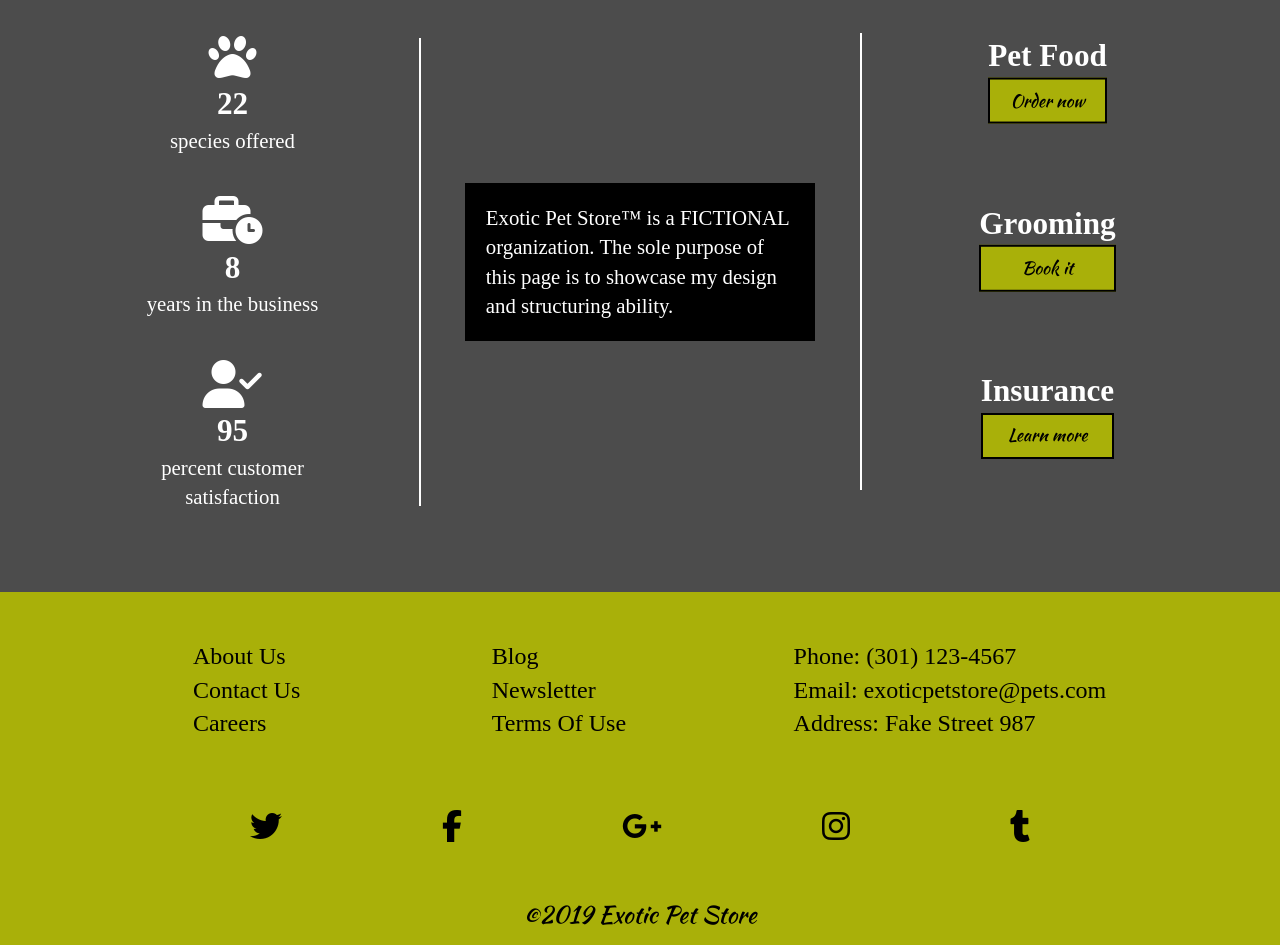
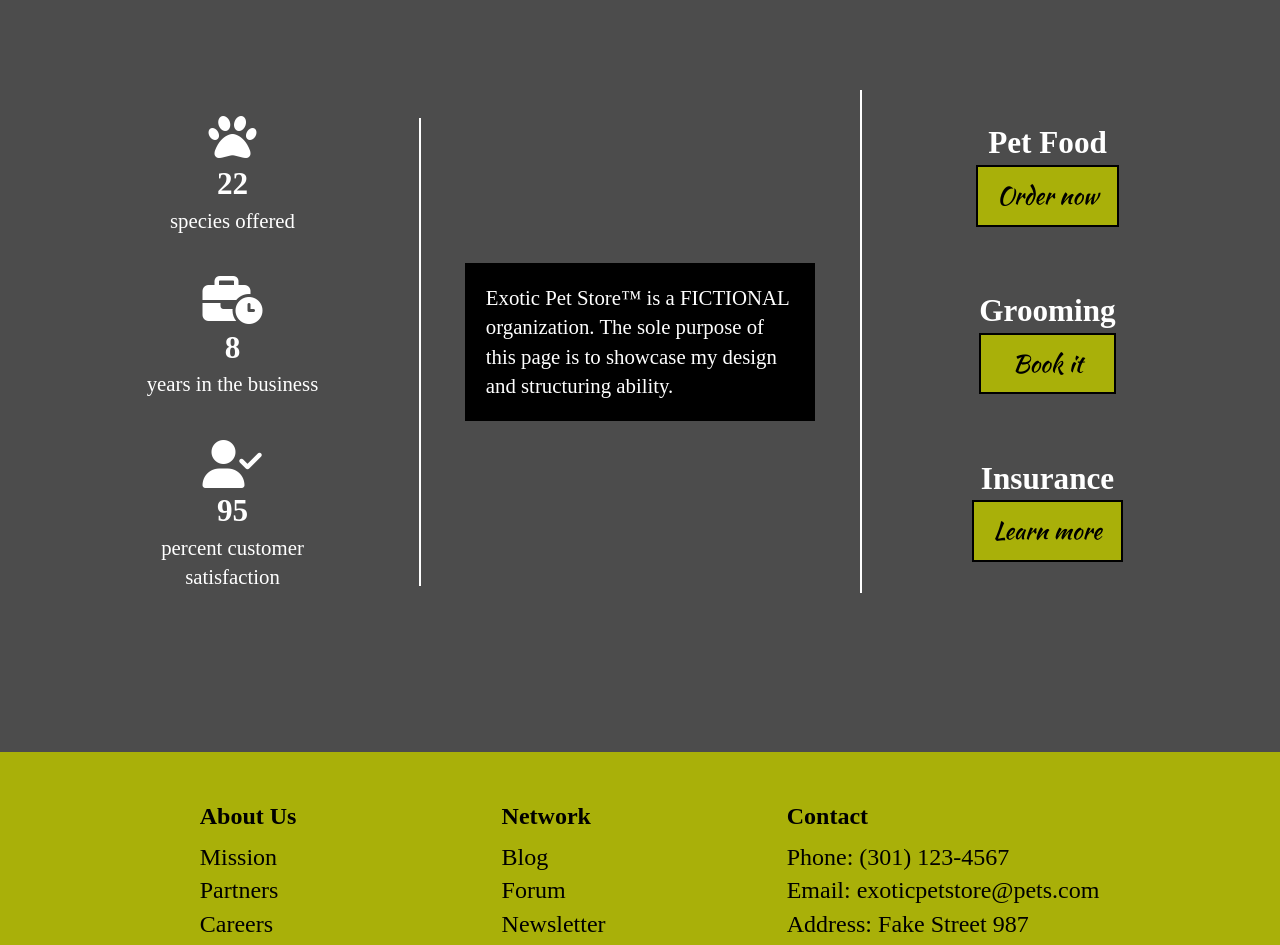
Before and after one commit to julianvazq/exotic-pet-store, a plain HTML site: page index.html in a window 1280 px wide. Shown: the part 1808-2753 px from the top of the page. Drawn offline with nearby package versions, Linux system fonts and the light colour scheme; a web font is replaced by a local one.

Commit message:
Add footer headers

```diff
--- a/css/style.css
+++ b/css/style.css
@@ -436,13 +436,13 @@ header h3 span {
   padding: 1.5em 0;
 }
 
-.pet-food {
+/* .pet-food {
   transform: translateY(-20%);
 }
 
 .grooming {
   transform: translateY(-10%);
-}
+} */
 
 /* Disclaimer */
 .disclaimer {
@@ -493,7 +493,7 @@ header h3 span {
     grid-template-columns: 1fr auto 1fr;
     grid-template-rows: 1fr;
     align-items: center;
-    height: 80vh;
+    height: 100vh;
   }
 
   .stats-flex {
@@ -529,6 +529,10 @@ header h3 span {
     right: 90%;
   }
 
+  .btn-services {
+    font-size: 1.5rem;
+  }
+
   .disclaimer {
     grid-column: 2;
     grid-row: 1;
@@ -559,6 +563,11 @@ footer ul:first-of-type {
   justify-content: space-around;
 }
 
+.footer-links ul > li {
+  font-weight: bold;
+  padding-bottom: 0.3em;
+}
+
 .social-media {
   display: flex;
   justify-content: space-evenly;
--- a/index.html
+++ b/index.html
@@ -111,18 +111,21 @@
         <div class="container">
           <div class="footer-links">
             <ul>
-              <a href="#"> <li>About Us</li></a>
-              <a href="#"> <li>Contact Us</li></a>
+              <li>About Us</li>
+              <a href="#"> <li>Mission</li></a>
+              <a href="#"> <li>Partners</li></a>
               <a href="#"> <li>Careers</li></a>
             </ul>
 
             <ul class="show">
+              <li>Network</li>
               <a href="#"> <li>Blog</li></a>
+              <a href="#"> <li>Forum</li></a>
               <a href="#"> <li>Newsletter</li></a>
-              <a href="#"> <li>Terms Of Use</li></a>
             </ul>
 
             <ul>
+              <li>Contact</li>
               <a href="#"> <li>Phone: (301) 123-4567</li></a>
               <a href="#"> <li>Email: exoticpetstore@pets.com</li></a>
               <a href="#"> <li>Address: Fake Street 987</li></a>
```
